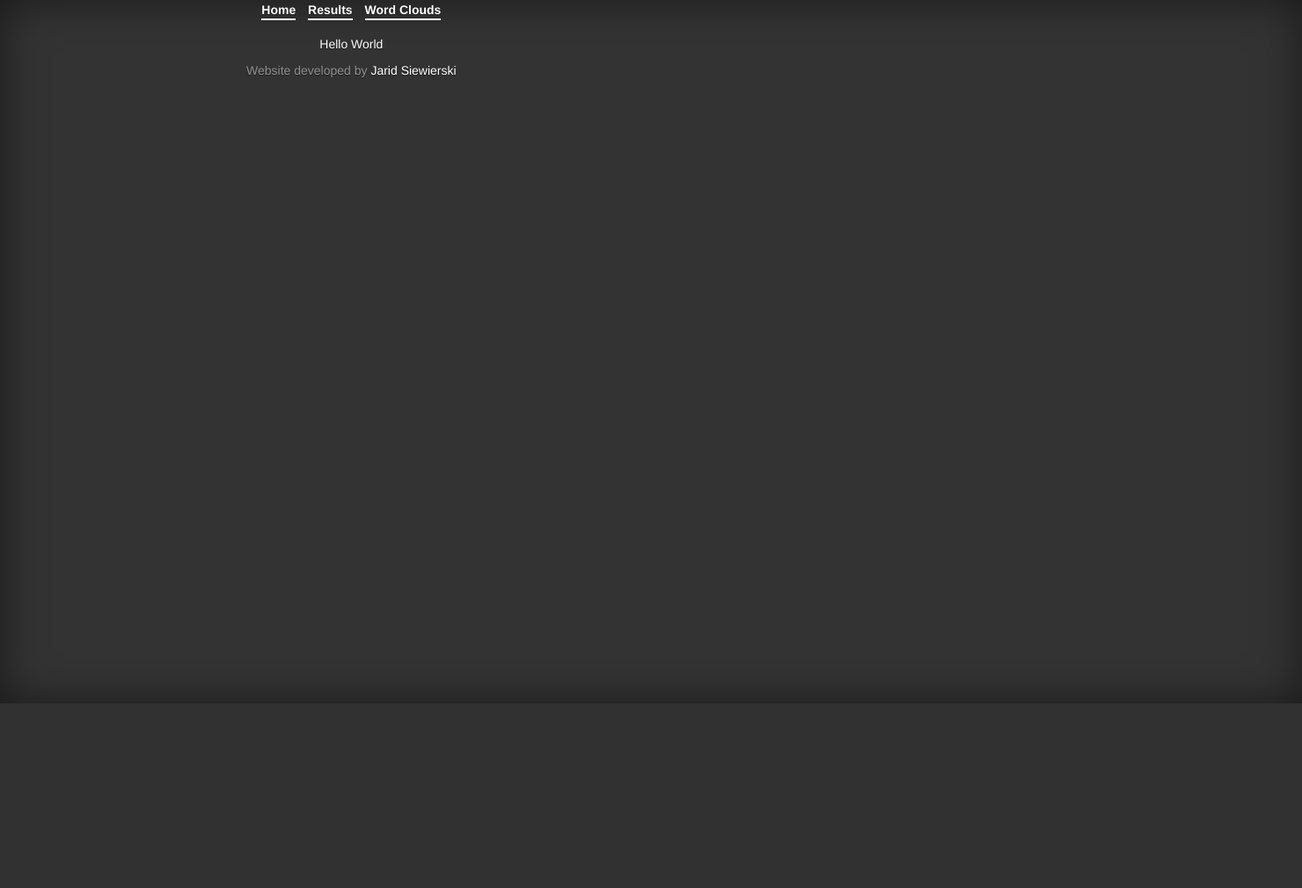
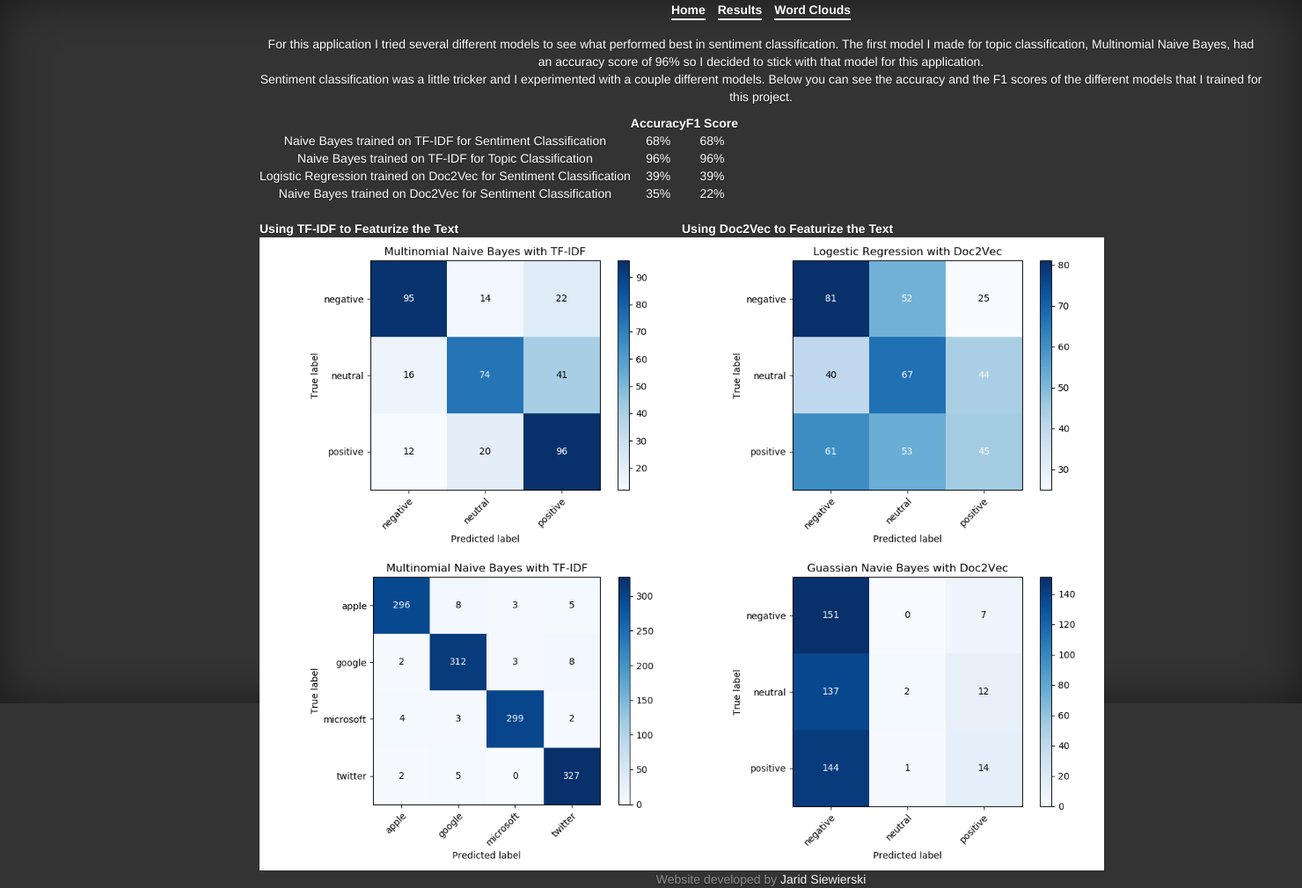
Before and after one commit to Jsiewierski11/Twitter_Analysis, a Flask app: page /model_results in a window 1480 px wide. Shown: the whole page at 88% size. Before the commit the page ends 800 px from the top, so only its background shows below. Run offline with Flask 2, Linux system fonts and the light colour scheme; parts of the project's set-up code (start-up, migrations or seed data) failed here and were passed over.

Commit message:
Rerunning to models to get scores for website, added confusion matrices to results page.

```diff
--- a/app/templates/home.html
+++ b/app/templates/home.html
@@ -9,7 +9,7 @@
 </div><!-- /.container -->
 
   <div class="container" align="center">
-    <h1>Submit Your Text</h1>
+    <h3>Submit Your Text</h3>
     <p>Paste or type your tweet into the input box below, and click the <span>Classify</span> button to predict your tweets's classification.</p>
 
     <form action="/predict" method='POST' >
--- a/app/templates/model_results.html
+++ b/app/templates/model_results.html
@@ -1,6 +1,60 @@
 {% extends "base.html" %}
 {% block content %}
 
-<p>Hello World</p>
+<div class="container">
+    <p>
+        For this application I tried several different models to see what performed best in sentiment classification.
+        The first model I made for topic classification, Multinomial Naive Bayes, had an accuracy score of 96% so I decided
+        to stick with that model for this application. <br>
+        Sentiment classification was a little tricker and I experimented with a couple different models. Below you can see the accuracy
+        and the F1 scores of the different models that I trained for this project.
+    </p>
+
+    <table>
+        <tr>
+            <th></th>
+            <th>Accuracy</th>
+            <th>F1 Score</th>
+        </tr>
+        <tr>
+            <td>Naive Bayes trained on TF-IDF for Sentiment Classification</td>
+            <td>68%</td>
+            <td>68%</td>
+        </tr>
+        <tr>
+            <td>Naive Bayes trained on TF-IDF for Topic Classification</td>
+            <td>96%</td>
+            <td>96%</td>
+        </tr>
+        <tr>
+            <td>Logistic Regression trained on Doc2Vec for Sentiment Classification</td>
+            <td>39%</td>
+            <td>39%</td>
+        </tr>
+        <tr>
+            <td>Naive Bayes trained on Doc2Vec for Sentiment Classification</td>
+            <td>35%</td>
+            <td>22%</td>
+        </tr>
+    </table>
+
+    <br>
+
+    <table>
+        <tr>
+            <th>Using TF-IDF to Featurize the Text</th>
+            <th>Using Doc2Vec to Featurize the Text</th>
+        </tr>
+        <tr>
+            <td><img src="static/img/tfidf_nb_confmat_sentiment.png" style="width:480px;height:360px;"></td>
+            <td><img src="static/img/d2v_logreg_confmat.png" style="width:480px;height:360px;"></td>
+        </tr>
+        <tr>
+            <td><img src="static/img/tfidf_nb_confmat_companies.png" style="width:480px;height:360px;"></td>
+            <td><img src="static/img/d2v_nb_confmat.png" style="width:480px;height:360px;"></td>
+        </tr>
+    </table>
+</div>
+
 
 {% endblock %}
--- a/app/templates/predict.html
+++ b/app/templates/predict.html
@@ -1,8 +1,8 @@
 {% extends "base.html" %}
 {% block content %}
 
-<h1 align="center">Your Predicted Tweet</h1>
-<div align="center">
+<div class="container" align="center">
+  <h1 align="center">Your Predicted Tweet</h1>
   <span style="color: #5c9bbf; font-weight: bold;">Your Tweet</span>
   <p>{{ tweet }}</p>
   <span style="color: #5c9bbf; font-weight: bold;">Predicted Company of Topic and Sentiment</span>
```
Also changed, not shown: src/main.py (+5 -5 lines), app/static/img/d2v_logreg_confmat.png (added), app/static/img/d2v_nb_confmat.png (added), app/static/img/tfidf_nb_confmat_companies.png (added), app/static/img/tfidf_nb_confmat_sentiment.png (added), media/confusion_matrix/d2v_logreg_confmat.png, media/confusion_matrix/d2v_nb_confmat.png, 4 other files.
